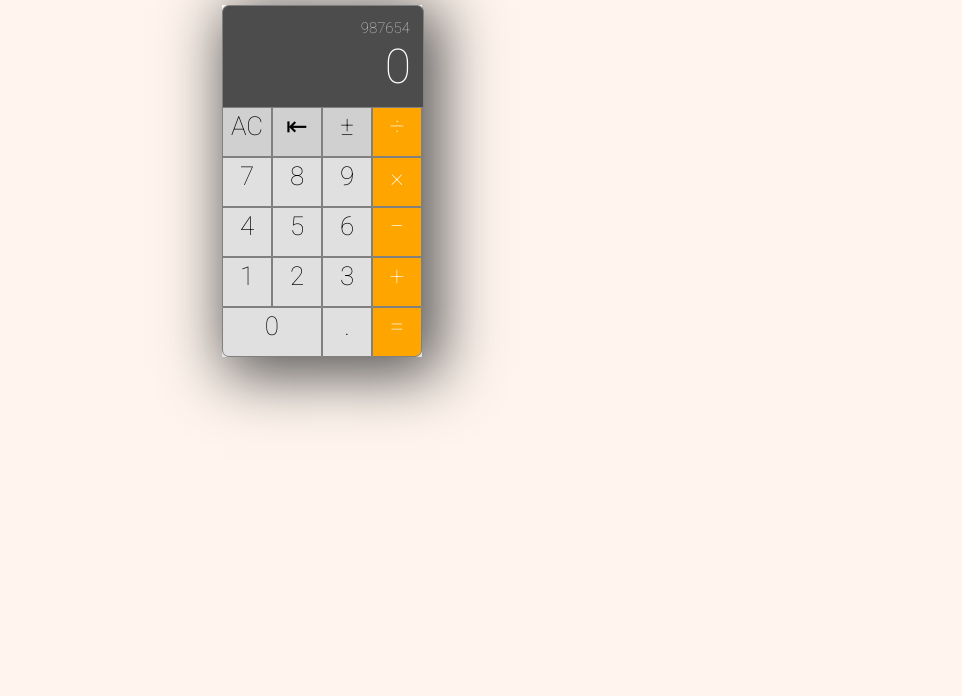
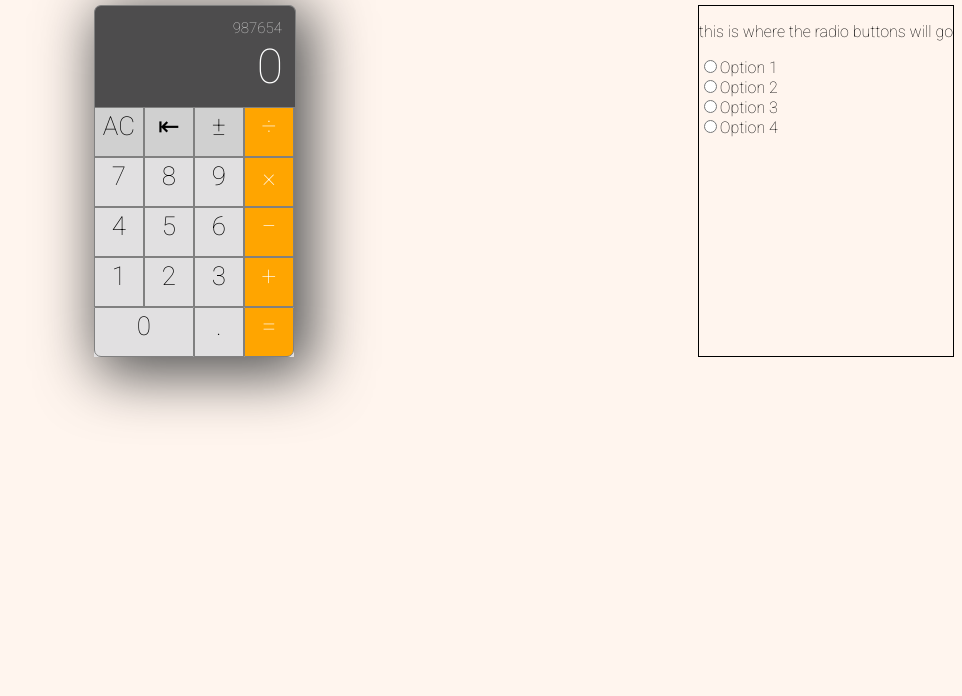
Before and after one commit to sarastanton/colorful-calculator, a plain HTML site: page index.html in a window 1280 px wide. Shown: the part 104-800 px from the top of the page, without its empty margins (318-1280 px from the left). Drawn offline with Linux system fonts and the light colour scheme.

Commit message:
added mock radio buttons for color theme selection

```diff
--- a/calculator.js
+++ b/calculator.js
@@ -0,0 +1 @@
+const test = "test"
--- a/index.html
+++ b/index.html
@@ -12,6 +12,8 @@
   <body>
 
     <h1> Colorful Calculator </h1>
+
+    <div id="container">
 
       <div id="calculator">
 
@@ -62,6 +64,21 @@
 
       </div> <!-- calculator -->
 
+      <div class="radio-btn">
+        <p>this is where the radio buttons will go</p>
+        <form>
+          <input type="radio" name="color-theme" value="Option 1">Option 1
+          <br />
+          <input type="radio" name="color-theme" value="Option 2">Option 2
+          <br />
+          <input type="radio" name="color-theme" value="Option 3">Option 3
+          <br />
+          <input type="radio" name="color-theme" value="Option 4">Option 4
+        </form>
+      </div>
+
+    </div> <!-- container -->
+
     <script src="calculator.js"> </script>
 
   </body>
--- a/style.css
+++ b/style.css
@@ -38,6 +38,10 @@ body {
   border-radius: 7px 7px 0 0;
 }
 
+.radio-btn {
+  border: solid black 1px;
+}
+
 h1 {
   text-align: center;
   color: maroon;
@@ -48,6 +52,7 @@ h1 {
   margin: auto;
   width: 200px;
   box-shadow: 10px 10px 58px 8px rgba(82,82,82,1);
+  border-radius: 7px 7px 7px 7px
 }
 
 #calc-0 {
@@ -76,6 +81,12 @@ h1 {
   border-radius: 0 0 7px 0
 }
 
+#container {
+  display: flex;
+}
+
+
+
 /* ----- COLOR THEMES ----- */
 
 /* MAC */
@@ -86,7 +97,7 @@ h1 {
 }
 
 .operator-mac:hover {
-  background-color: darkgray;
+  background-color: rgb(77, 76, 77);
 }
 
 .mac-1 {
```
Lines whose indentation alone changed are shown as unchanged.
